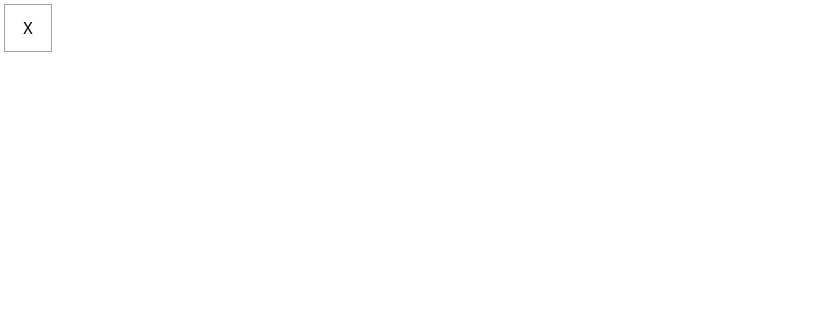
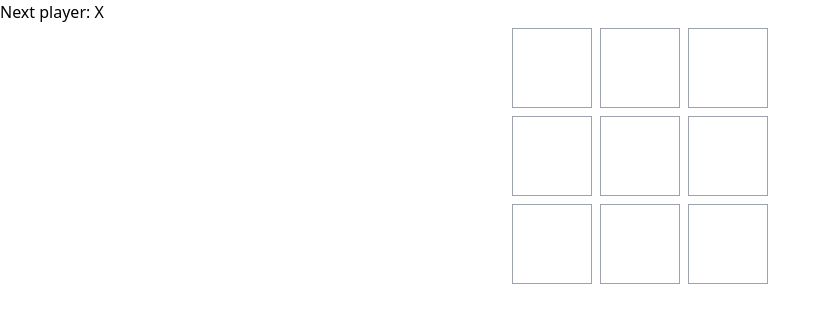
Before and after one commit to rayhansharif-OIW/lws-projects, a React (Vite) app: page / in a window 1280 px wide. Shown: the top 322 px of the page, without its empty margins (0-830 px from the left). Built offline with nearby package versions, Linux system fonts and the light colour scheme.

Commit message:
adding green color and declare winner

```diff
--- /dev/null
+++ b/rayhan.js
@@ -0,0 +1,4 @@
+const array = [1, 2, 3, 4, 5];
+const value = 7;
+
+console.log(array.includes(value));
--- a/src/component/Board.jsx
+++ b/src/component/Board.jsx
@@ -1,9 +1,88 @@
+import { useState } from "react";
 import Square from "./Square";
+import calculateWinner from "./Game";
 
 export default function Board() {
+  const [value, setValue] = useState(Array(9).fill(null));
+  const [xIsNext, setxIsNext] = useState(true);
+  let winStatus;
+  const winner = calculateWinner(value);
+
+  winner == null
+    ? (winStatus = `Next player: ${xIsNext ? "X" : "O"}`)
+    : (winStatus = `winner: ${winner[0]}`);
+  function handleClick(i) {
+    const nextValue = value.slice();
+    if (value[i] == null && winner == null) {
+      xIsNext ? (nextValue[i] = "X") : (nextValue[i] = "O");
+      setxIsNext(!xIsNext);
+      setValue(nextValue);
+    }
+  }
   return (
     <>
-      <Square></Square>
+      <h2>{winStatus}</h2>
+
+      <div className="flex align-middle justify-center">
+        <Square
+          value={value[0]}
+          ikey={0}
+          handleClick={() => handleClick(0)}
+          color={winner}
+        ></Square>
+        <Square
+          value={value[1]}
+          ikey={1}
+          handleClick={() => handleClick(1)}
+          color={winner}
+        ></Square>
+        <Square
+          value={value[2]}
+          ikey={2}
+          handleClick={() => handleClick(2)}
+          color={winner}
+        ></Square>
+      </div>
+      <div className="flex align-middle justify-center">
+        <Square
+          value={value[3]}
+          ikey={3}
+          handleClick={() => handleClick(3)}
+          color={winner}
+        ></Square>
+        <Square
+          value={value[4]}
+          ikey={4}
+          handleClick={() => handleClick(4)}
+          color={winner}
+        ></Square>
+        <Square
+          value={value[5]}
+          ikey={5}
+          handleClick={() => handleClick(5)}
+          color={winner}
+        ></Square>
+      </div>
+      <div className="flex align-middle justify-center">
+        <Square
+          value={value[6]}
+          ikey={6}
+          handleClick={() => handleClick(6)}
+          color={winner}
+        ></Square>
+        <Square
+          value={value[7]}
+          ikey={7}
+          handleClick={() => handleClick(7)}
+          color={winner}
+        ></Square>
+        <Square
+          value={value[8]}
+          ikey={8}
+          handleClick={() => handleClick(8)}
+          color={winner}
+        ></Square>
+      </div>
     </>
   );
 }
--- /dev/null
+++ b/src/component/Game.jsx
@@ -0,0 +1,20 @@
+// let data = ["X", "X", "X", null, null, null, null, null, null];
+export default function calculateWinner(squares) {
+  const lines = [
+    [0, 1, 2],
+    [3, 4, 5],
+    [6, 7, 8],
+    [0, 3, 6],
+    [1, 4, 7],
+    [2, 5, 8],
+    [0, 4, 8],
+    [2, 4, 6],
+  ];
+  for (let i = 0; i < lines.length; i++) {
+    const [a, b, c] = lines[i];
+    if (squares[a] && squares[a] === squares[b] && squares[a] === squares[c]) {
+      return [squares[a], [a, b, c]];
+    }
+  }
+  return null;
+}
--- a/src/component/Square.jsx
+++ b/src/component/Square.jsx
@@ -1,8 +1,21 @@
-export default function Square() {
+export default function Square({ value, ikey, handleClick, color }) {
+  let green;
+  if (color != null && color[1].includes(ikey)) {
+    green = true;
+  } else {
+    green = false;
+  }
   return (
     <>
-      <button className="bg-white border border-gray-400 h-12 w-12 m-1">
-        X
+      <button
+        className={
+          green == false
+            ? "bg-white border border-gray-400 h-20 w-20 m-1 leading-9 text-lg"
+            : "bg-green-700 border border-gray-400 h-20 w-20 m-1 leading-9 text-lg"
+        }
+        onClick={handleClick}
+      >
+        {value}
       </button>
     </>
   );
```
Also changed, not shown: .eslintrc.cjs.
